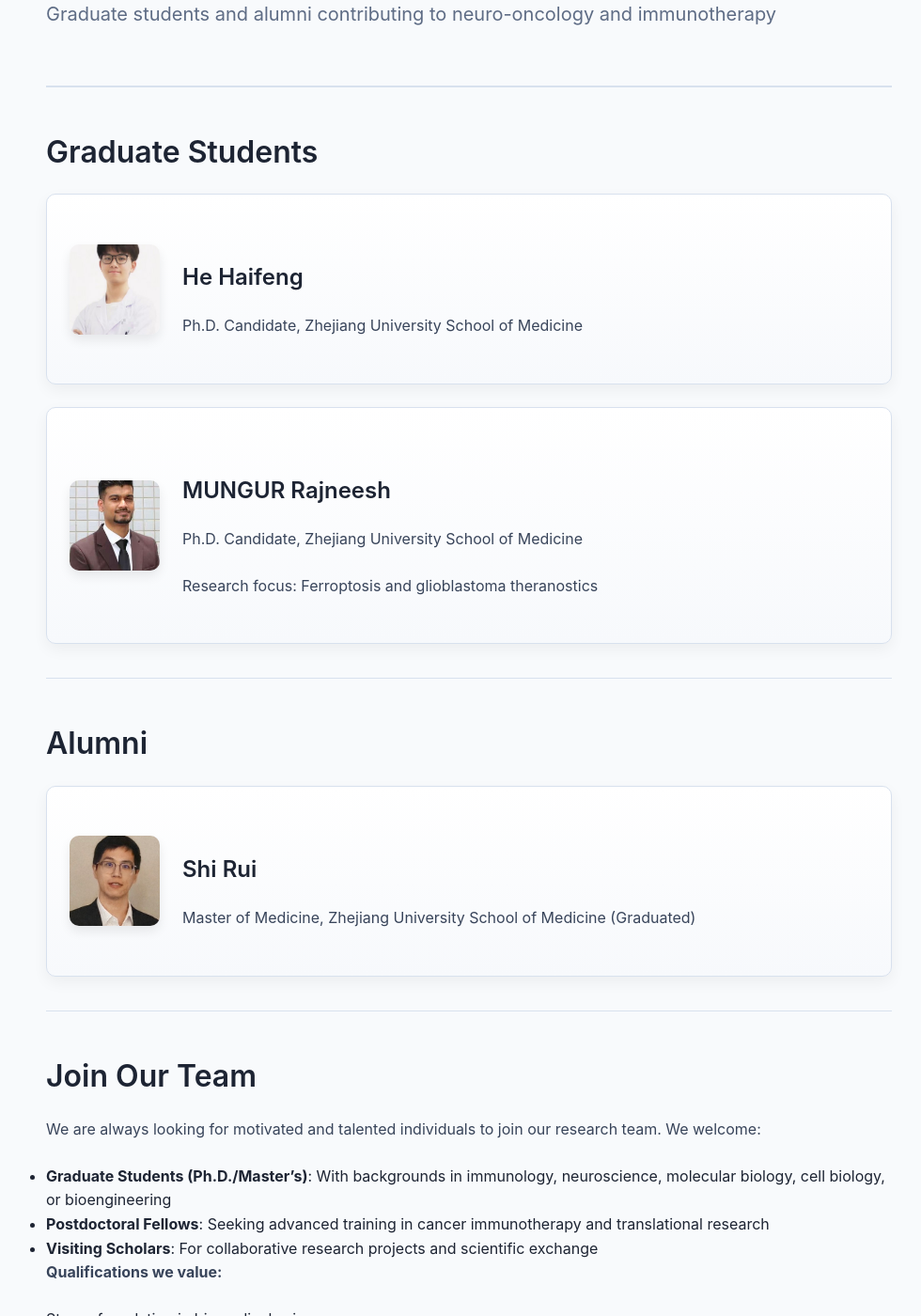
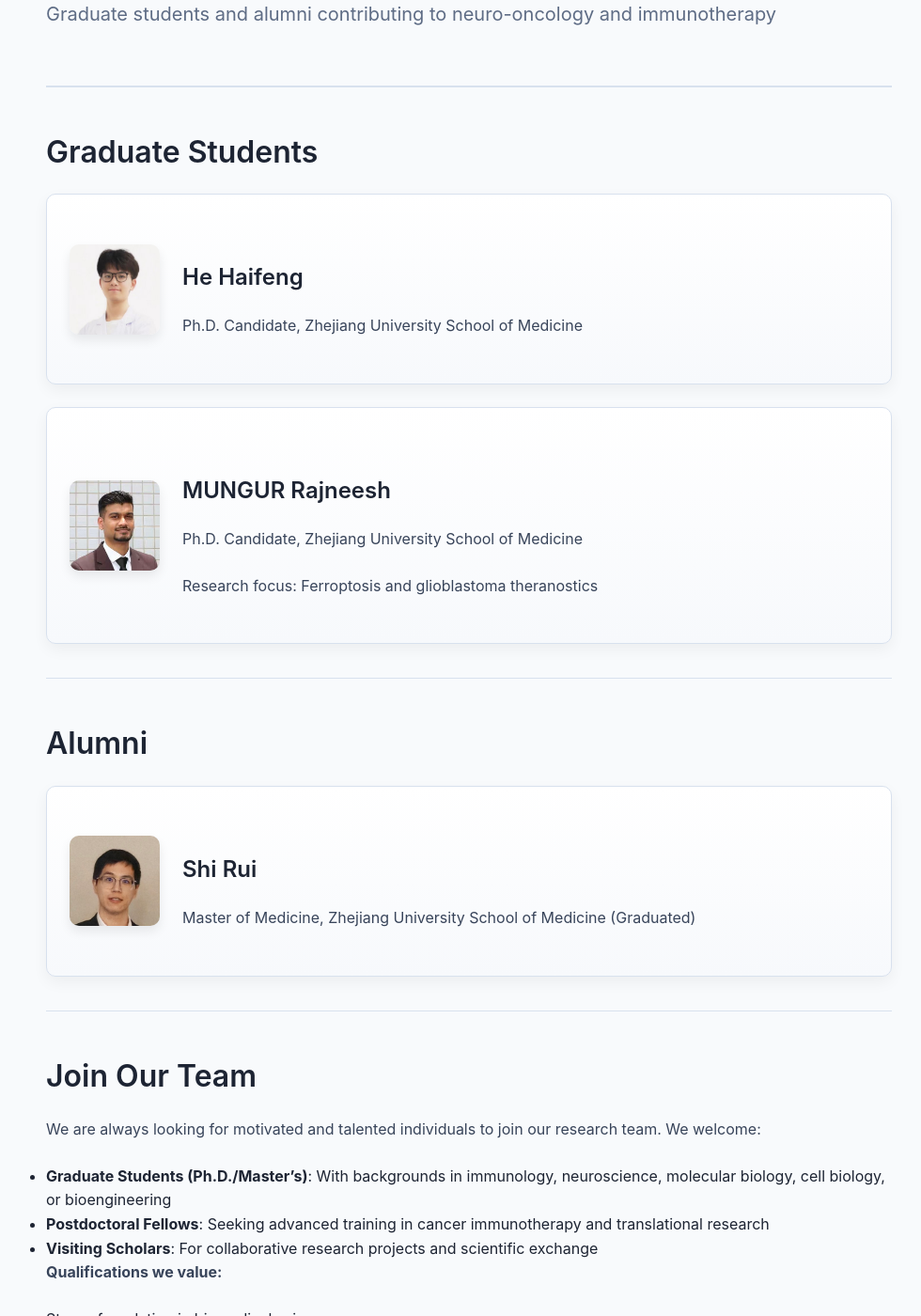
Before and after one commit to Zhan-JinLab/Zhan-JinLab.github.io, a Jekyll site: the page built from team.md, in a window 1280 px wide and 1400 px high, scrolled down 433 px. Shown: the whole window at 94% size, without its empty margins (141-1121 px from the left). Built offline with Jekyll 4.4.1, drawn with Linux system fonts in a browser that asks for light colours.

Commit message:
Adjust team avatars to top-align crop

```diff
--- a/assets/css/style.css
+++ b/assets/css/style.css
@@ -511,6 +511,7 @@ a:hover {
     width: 96px;
     height: 96px;
     object-fit: cover;
+    object-position: top center;
     border-radius: 10px;
     box-shadow: 0 6px 12px rgba(0, 0, 0, 0.08);
 }
```
